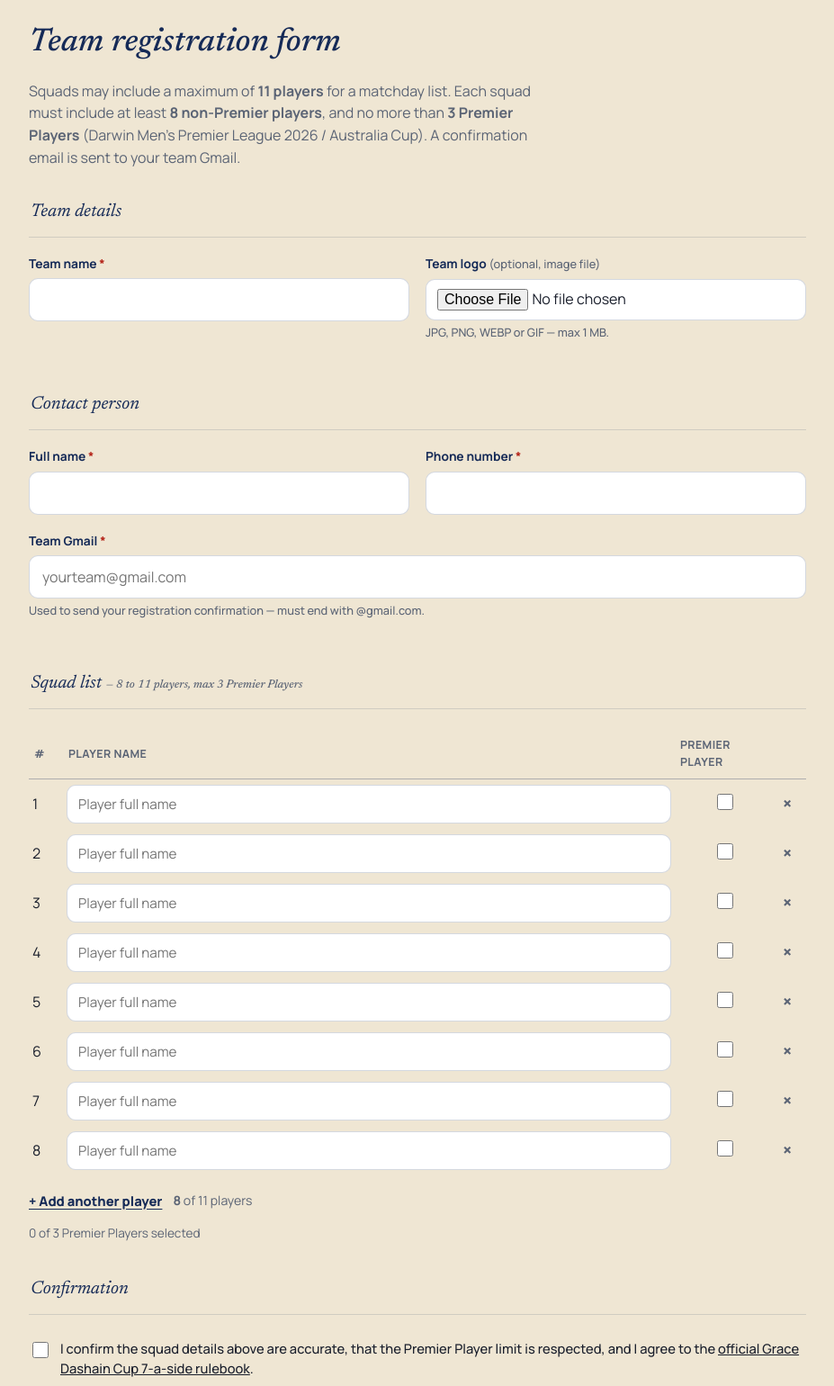
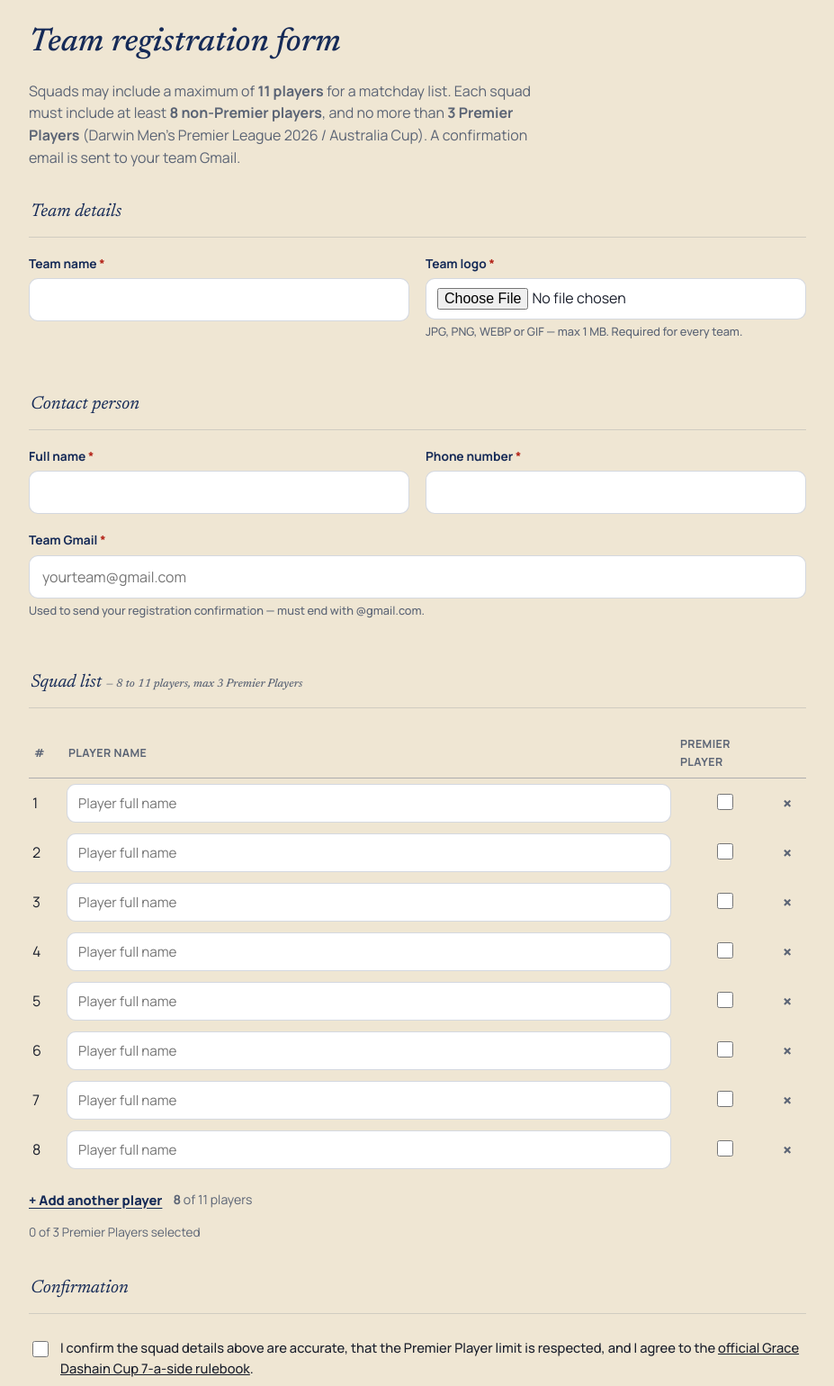
Before and after one commit to BhuprajTmg/Team-Registration-Top-End-Dashain-Cup, a Django app: page / in a window 1280 px wide. Shown: the part 1485-3025 px from the top of the page at 90% size, without its empty margins (176-1103 px from the left). Run offline with Django 5.2, Linux system fonts and the light colour scheme; data that the repository does not hold is empty.

Commit message:
Require every registration field, including team logo
Make the team logo mandatory in the form, client validation, and API.
Empty fields now highlight in place and the submit popup lists what is missing.

Co-authored-by: Bhupraj Tamang <BhuprajTmg@users.noreply.github.com>

```diff
--- a/registration/logos.py
+++ b/registration/logos.py
@@ -1,4 +1,4 @@
-"""Helpers for optional team logo uploads (stored in Postgres as binary)."""
+"""Helpers for required team logo uploads (stored in Postgres as binary)."""
 
 from __future__ import annotations
 
@@ -29,21 +29,21 @@ def normalize_content_type(content_type: str) -> str:
     return ct
 
 
-def parse_logo_payload(raw) -> tuple[bytes | None, str, str]:
+def parse_logo_payload(raw, *, required: bool = False) -> tuple[bytes | None, str, str]:
     """
     Accept a data-URL string from the JSON API and return (bytes, content_type, filename).
 
-    Empty / missing values return (None, "", "").
+    Empty / missing values return (None, "", "") unless required=True.
     """
-    if raw in (None, ""):
+    if raw in (None, "") or (isinstance(raw, str) and not raw.strip()):
+        if required:
+            raise forms.ValidationError("Upload a team logo. This field is required.")
         return None, "", ""
 
     if not isinstance(raw, str):
         raise forms.ValidationError("Team logo must be an image file.")
 
     raw = raw.strip()
-    if not raw:
-        return None, "", ""
 
     match = _DATA_URL_RE.match(raw)
     if not match:
--- a/registration/models.py
+++ b/registration/models.py
@@ -36,7 +36,7 @@ class TeamRegistration(models.Model):
     # Hashed 4-digit PIN used to edit / withdraw the registration publicly.
     pin_hash = models.CharField(max_length=128, blank=True, default="")
 
-    # Optional team logo stored in the DB so it survives Fly redeploys (no volume needed).
+    # Required team logo stored in the DB so it survives Fly redeploys (no volume needed).
     logo = models.BinaryField(blank=True, null=True, editable=False)
     logo_content_type = models.CharField(max_length=64, blank=True, default="")
     logo_filename = models.CharField(max_length=255, blank=True, default="")
--- a/registration/static/registration/js/script.js
+++ b/registration/static/registration/js/script.js
@@ -229,7 +229,7 @@
       '<td class="row-num">' +
       idx +
       "</td>" +
-      '<td><input type="text" class="name-input" placeholder="Player full name" autocomplete="off" value="' +
+      '<td><input type="text" class="name-input" placeholder="Player full name" autocomplete="off" required value="' +
       (prefillName ? escapeHtml(prefillName) : "") +
       '"></td>' +
       '<td class="mpl-cell"><input type="checkbox" class="mpl-input" value="Yes"' +
@@ -383,6 +383,29 @@
       missing.push("Team Gmail must end with @gmail.com");
     }
 
+    var logoInput = document.getElementById("teamLogo");
+    var logoFile = logoInput && logoInput.files && logoInput.files[0] ? logoInput.files[0] : null;
+    var logoError = document.getElementById("logo-error");
+    if (!logoFile) {
+      setFieldError("field-logo");
+      if (logoError) {
+        logoError.textContent = "Upload a team logo. This field is required.";
+      }
+      missing.push("Team logo");
+    } else if (!/^image\/(jpeg|jpg|png|webp|gif)$/i.test(logoFile.type)) {
+      setFieldError("field-logo");
+      if (logoError) {
+        logoError.textContent = "Team logo must be a JPG, PNG, WEBP, or GIF image.";
+      }
+      missing.push("Team logo (JPG, PNG, WEBP or GIF only)");
+    } else if (logoFile.size > 1024 * 1024) {
+      setFieldError("field-logo");
+      if (logoError) {
+        logoError.textContent = "Team logo must be 1 MB or smaller.";
+      }
+      missing.push("Team logo (max 1 MB)");
+    }
+
     if (!agreeCheck || !agreeCheck.checked) {
       setFieldError("field-agree");
       missing.push("Confirmation / rules agreement");
@@ -393,11 +416,23 @@
       if (!input.value.trim()) emptyNameInputs.push(input);
     });
 
-    if (players.length < MIN_PLAYERS) {
+    if (emptyNameInputs.length) {
       setFieldError("field-squad");
       emptyNameInputs.forEach(function (input) {
         input.classList.add("is-invalid");
       });
+      if (playersError) {
+        playersError.textContent =
+          "Every player row must have a full name. " +
+          emptyNameInputs.length +
+          " empty " +
+          (emptyNameInputs.length === 1 ? "row is" : "rows are") +
+          " still blank.";
+        playersError.style.display = "block";
+      }
+      missing.push("Player names (every squad row must be filled)");
+    } else if (players.length < MIN_PLAYERS) {
+      setFieldError("field-squad");
       if (playersError) {
         playersError.textContent =
           "Enter at least " +
@@ -509,6 +544,16 @@
       );
       return;
     }
+    if (!teamLogo) {
+      setFieldError("field-logo");
+      scrollToFirstError();
+      showResultPopup(
+        "error",
+        "Please complete the form",
+        "Team logo is required."
+      );
+      return;
+    }
 
     var values = validation.values;
     submitBtn.disabled = true;
@@ -568,6 +613,61 @@
 
   form.addEventListener("submit", handleRegistrationSubmit);
 
+  function wireRequiredInput(inputId, fieldId) {
+    var input = document.getElementById(inputId);
+    if (!input) return;
+    input.addEventListener("blur", function () {
+      if (!String(input.value || "").trim()) {
+        setFieldError(fieldId);
+      } else {
+        var wrap = document.getElementById(fieldId);
+        if (wrap) wrap.classList.remove("err");
+      }
+    });
+    input.addEventListener("input", function () {
+      if (String(input.value || "").trim()) {
+        var wrap = document.getElementById(fieldId);
+        if (wrap) wrap.classList.remove("err");
+      }
+    });
+  }
+
+  wireRequiredInput("teamName", "field-teamname");
+  wireRequiredInput("captainName", "field-captain");
+  wireRequiredInput("contactPhone", "field-contact");
+  wireRequiredInput("gmail", "field-gmail");
+
+  var logoInputLive = document.getElementById("teamLogo");
+  if (logoInputLive) {
+    logoInputLive.addEventListener("change", function () {
+      var wrap = document.getElementById("field-logo");
+      if (!wrap) return;
+      if (logoInputLive.files && logoInputLive.files[0]) {
+        wrap.classList.remove("err");
+      } else {
+        wrap.classList.add("err");
+      }
+    });
+  }
+
+  squadBody.addEventListener("blur", function (event) {
+    if (!event.target || !event.target.classList.contains("name-input")) return;
+    if (!event.target.value.trim()) {
+      event.target.classList.add("is-invalid");
+      setFieldError("field-squad");
+      if (playersError) {
+        playersError.textContent = "Every player row must have a full name.";
+        playersError.style.display = "block";
+      }
+    }
+  }, true);
+  squadBody.addEventListener("input", function (event) {
+    if (!event.target || !event.target.classList.contains("name-input")) return;
+    if (event.target.value.trim()) {
+      event.target.classList.remove("is-invalid");
+    }
+  });
+
   /* ---- Hero registration stats ---- */
   async function loadTeams() {
     try {
--- a/registration/templates/registration/index.html
+++ b/registration/templates/registration/index.html
@@ -145,10 +145,10 @@
             <span class="error-text">Enter your team name.</span>
           </div>
           <div id="field-logo">
-            <label for="teamLogo">Team logo <span class="hint">(optional, image file)</span></label>
-            <input type="file" id="teamLogo" name="team_logo" accept="image/png,image/jpeg,image/webp,image/gif" />
-            <span class="hint">JPG, PNG, WEBP or GIF — max 1&nbsp;MB.</span>
-            <span class="error-text">Choose a valid image under 1&nbsp;MB.</span>
+            <label for="teamLogo">Team logo <span class="req">*</span></label>
+            <input type="file" id="teamLogo" name="team_logo" accept="image/png,image/jpeg,image/webp,image/gif" required />
+            <span class="hint">JPG, PNG, WEBP or GIF — max 1&nbsp;MB. Required for every team.</span>
+            <span class="error-text" id="logo-error">Upload a team logo image (JPG, PNG, WEBP or GIF, max 1&nbsp;MB).</span>
           </div>
         </div>
       </fieldset>
--- a/registration/views.py
+++ b/registration/views.py
@@ -139,7 +139,8 @@ class RegisterView(View):
 
         try:
             logo_bytes, logo_type, logo_name = parse_logo_payload(
-                payload.get("teamLogo") or payload.get("team_logo") or payload.get("logo")
+                payload.get("teamLogo") or payload.get("team_logo") or payload.get("logo"),
+                required=True,
             )
         except forms.ValidationError as exc:
             message = exc.messages[0] if getattr(exc, "messages", None) else str(exc)
@@ -150,10 +151,9 @@ class RegisterView(View):
         registration = form.save(commit=False)
         registration.tournament = payload.get("tournament") or TOURNAMENT_NAME
         registration.division = payload.get("division") or DIVISION_NAME
-        if logo_bytes:
-            registration.logo = logo_bytes
-            registration.logo_content_type = logo_type
-            registration.logo_filename = logo_name
+        registration.logo = logo_bytes
+        registration.logo_content_type = logo_type
+        registration.logo_filename = logo_name
         registration.save()
 
         registration.confirmation_email_sent = send_confirmation_email(registration)
```
Also changed, not shown: registration/forms.py (+9 -0 lines), registration/tests.py (+20 -7 lines).
